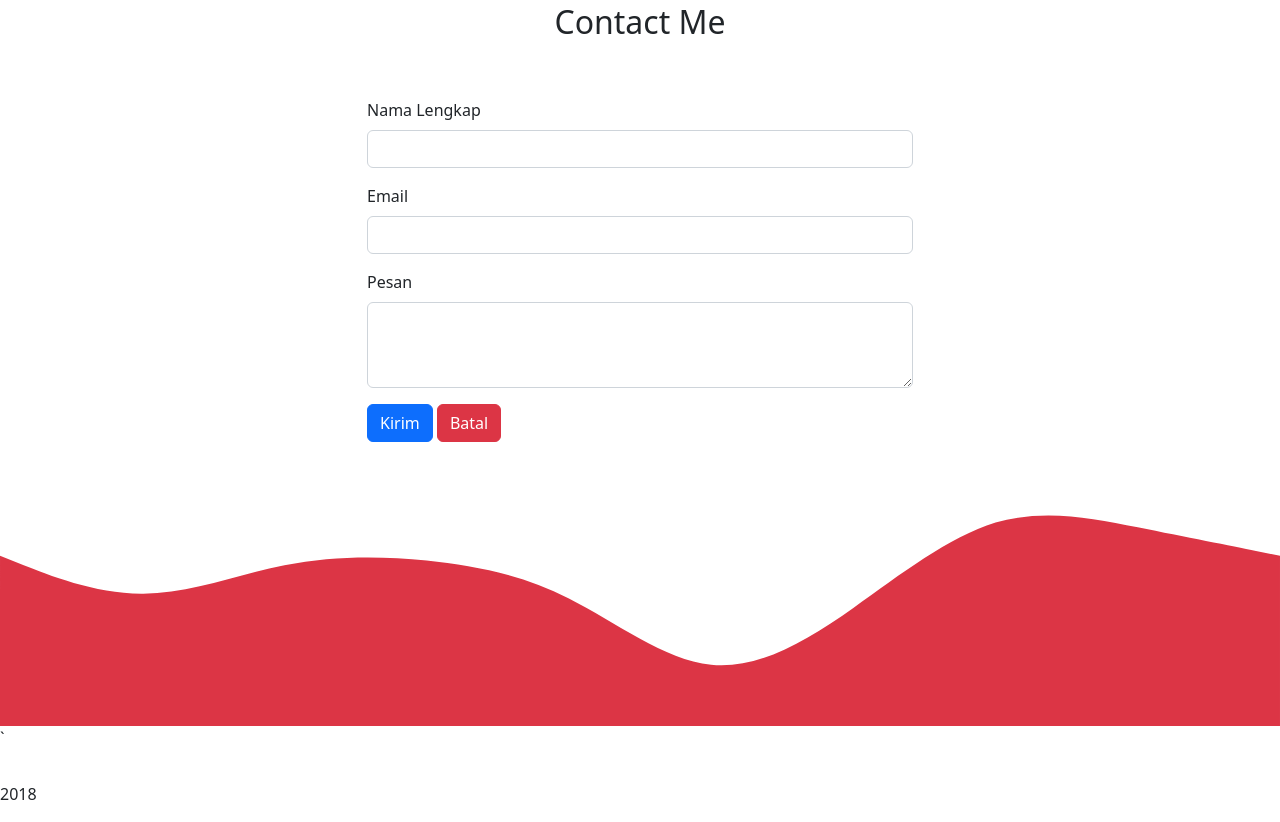
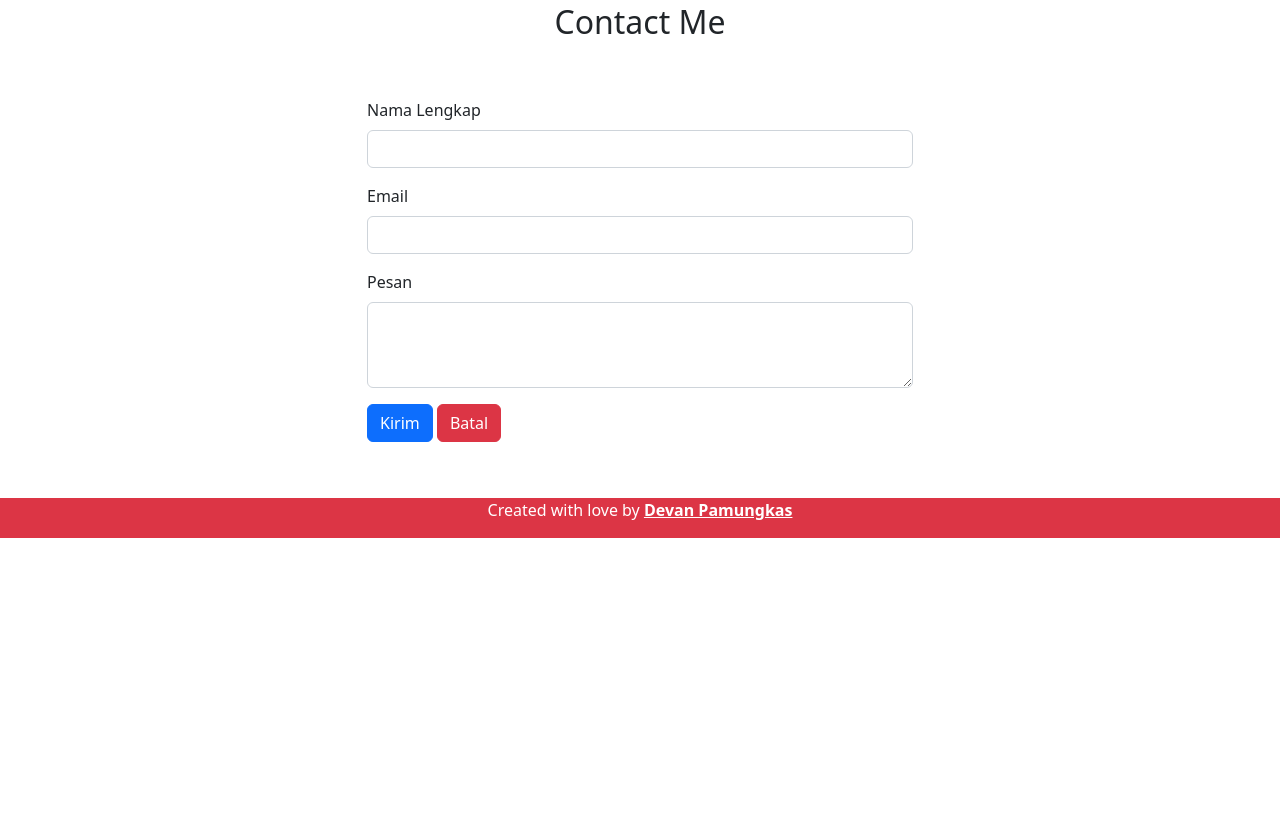
Before and after one commit to DivanLaviantopamungkas/portofolio, a plain HTML site: page index.html in a window 1280 px wide. Shown: the part 2315-3137 px from the top of the page. After the commit the page ends 2853 px from the top, so only its background shows below. Drawn offline with nearby package versions, Linux system fonts and the light colour scheme.

Commit message:
mengubah footer

```diff
--- a/index.html
+++ b/index.html
@@ -126,17 +126,18 @@
           </div>
         </div>
       </div>
-      <svg xmlns="http://www.w3.org/2000/svg" viewBox="0 0 1440 320"><path fill="#dc3545" fill-opacity="1" d="M0,128L26.7,138.7C53.3,149,107,171,160,170.7C213.3,171,267,149,320,138.7C373.3,128,427,128,480,133.3C533.3,139,587,149,640,176C693.3,203,747,245,800,250.7C853.3,256,907,224,960,186.7C1013.3,149,1067,107,1120,90.7C1173.3,75,1227,85,1280,96C1333.3,107,1387,117,1413,122.7L1440,128L1440,320L1413.3,320C1386.7,320,1333,320,1280,320C1226.7,320,1173,320,1120,320C1066.7,320,1013,320,960,320C906.7,320,853,320,800,320C746.7,320,693,320,640,320C586.7,320,533,320,480,320C426.7,320,373,320,320,320C266.7,320,213,320,160,320C106.7,320,53,320,27,320L0,320Z"></path></svg>
     </section>
     <!--Contac End-->
 
     <!--Footer start-->
-  ` <div class="row footer">
-      <div class="col">
-        <p>2018 </p>
-      </div>
-    </div>
+    <div class="row">
+  ` <footer class="bg-danger text-white text-center pd-4">
+        <p>Created with love by <a href="https://www.instagram.com/_devannnp_/?hl=id" class="text-white fw-bold">Devan Pamungkas</a>
+        </p>
+    </footer>
+  </div>
     <!--Footer end-->
+
     <!--Boostrap Js-->
     <script src="https://cdn.jsdelivr.net/npm/bootstrap@5.0.2/dist/js/bootstrap.bundle.min.js" integrity="sha384-MrcW6ZMFYlzcLA8Nl+NtUVF0sA7MsXsP1UyJoMp4YLEuNSfAP+JcXn/tWtIaxVXM" crossorigin="anonymous"></script>
   </body>
--- a/style.css
+++ b/style.css
@@ -1,6 +1,4 @@
-.body {
-    min-width: px;
-}
+
 .jumbotron {
     padding-top: 6rem;
     background:  rgb(243, 209, 209);
```
